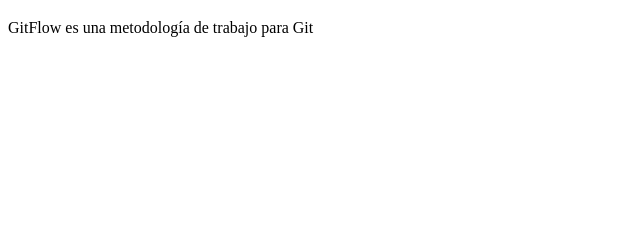
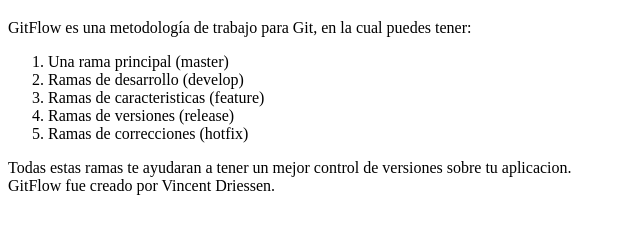
Before and after one commit to JulianVic/GitFlowPractice, a plain HTML site: page index.html in a window 1280 px wide. Shown: the part 61-294 px from the top of the page, without its empty margins (0-640 px from the left). Drawn offline with Linux system fonts and the light colour scheme.

Commit message:
Agregué mas información sobre GitFlow

```diff
--- a/index.html
+++ b/index.html
@@ -1,12 +1,27 @@
 <!DOCTYPE html>
 <html lang="es-MX">
-<head>
-    <meta charset="UTF-8">
-    <meta name="viewport" content="width=device-width, initial-scale=1.0">
+  <head>
+    <meta charset="UTF-8" />
+    <meta name="viewport" content="width=device-width, initial-scale=1.0" />
     <title>GitFlow</title>
-</head>
-<body>
+  </head>
+  <body>
     <h1>GitFlow</h1>
-    <p>GitFlow es una metodología de trabajo para Git</p>
-</body>
+    <p>
+      GitFlow es una metodología de trabajo para Git, en la cual puedes tener:
+    </p>
+    <ol>
+      <li>Una rama principal (master)</li>
+      <li>Ramas de desarrollo (develop)</li>
+      <li>Ramas de caracteristicas (feature)</li>
+      <li>Ramas de versiones (release)</li>
+      <li>Ramas de correcciones (hotfix)</li>
+    </ol>
+    <p>
+      Todas estas ramas te ayudaran a tener un mejor control de versiones sobre
+      tu aplicacion.
+      <br />
+      GitFlow fue creado por Vincent Driessen.
+    </p>
+  </body>
 </html>
```
